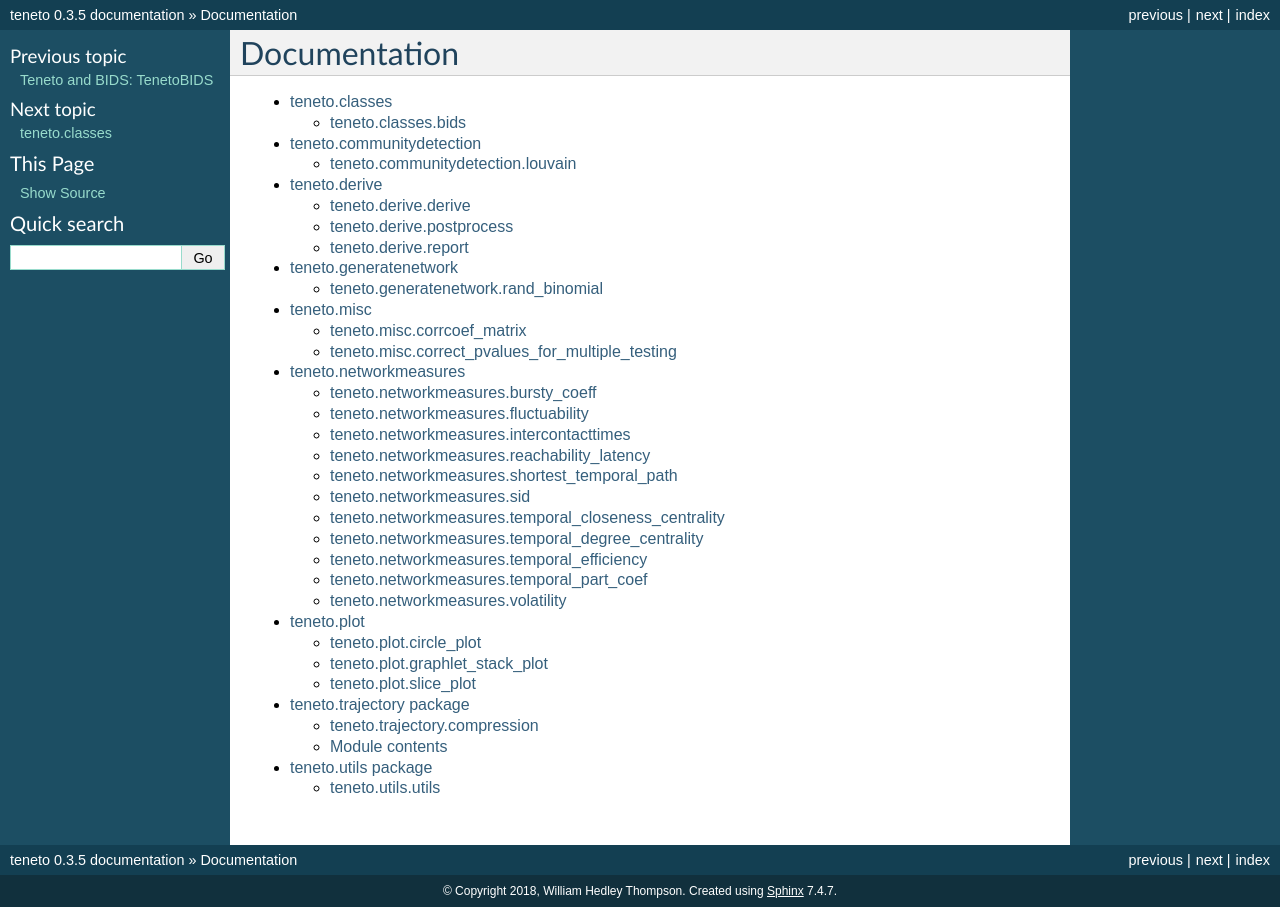
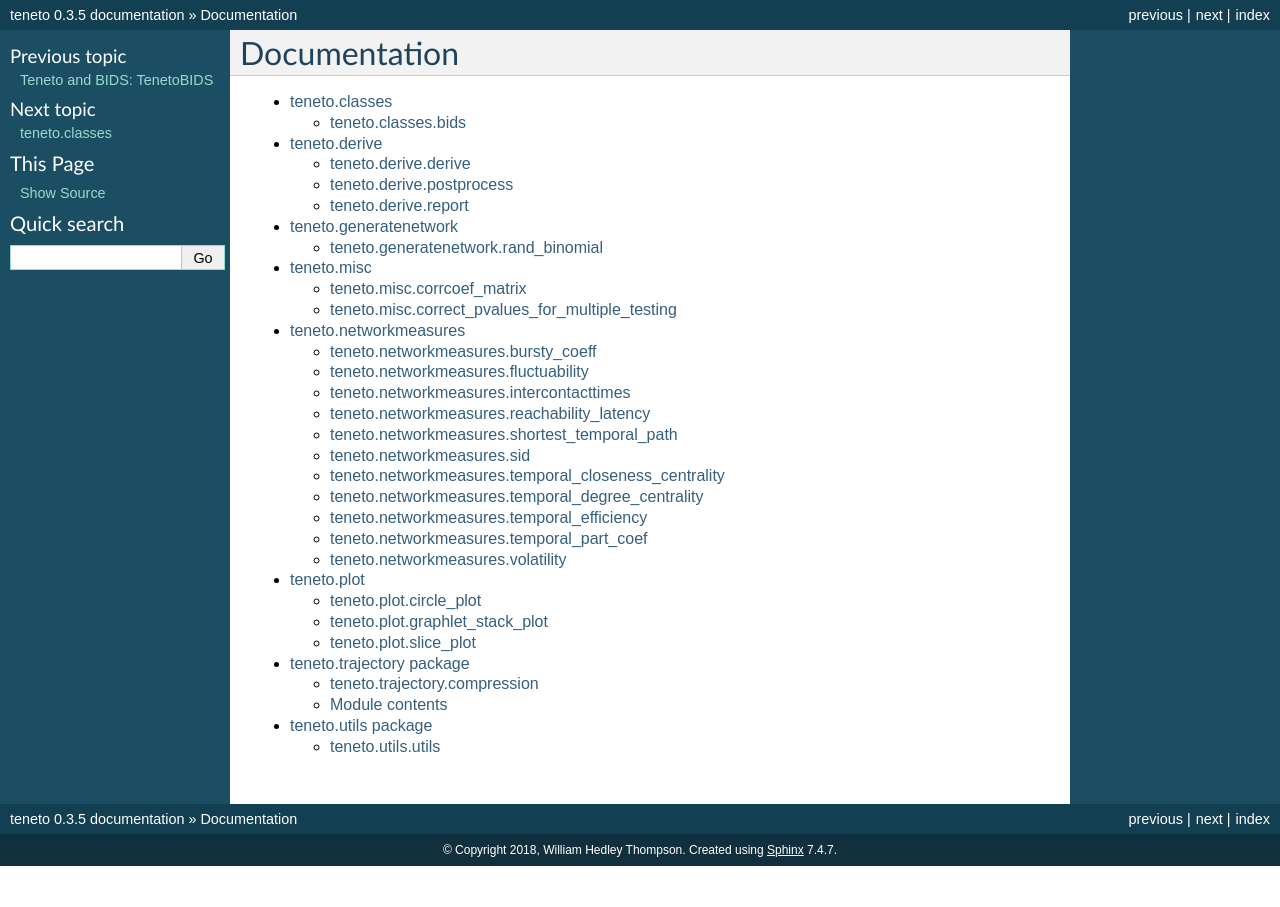
Before and after one commit to wiheto/teneto, a Sphinx documentation site: the page built from docs/teneto.rst, in a window 1280 px wide. Built offline with Sphinx 7.4.7, drawn with Linux system fonts in a browser that asks for light colours.

Commit message:
doc settings update

```diff
--- a/docs/teneto.rst
+++ b/docs/teneto.rst
@@ -2,10 +2,9 @@ Documentation
 ==============
 
 .. toctree::
-    :maxdepth: 2
+    :maxdepth: 3
 
     teneto.classes
-    teneto.communitydetection
     teneto.derive
     teneto.generatenetwork
     teneto.misc
--- a/setup.py
+++ b/setup.py
@@ -5,7 +5,7 @@ General setup for module
 from setuptools import setup, find_packages
 
 setup(name='teneto',
-      version='0.3.5',
+      version='0.4.0-development',
       python_requires='>3.5',
       setup_requires=['pytest-runner'],
       tests_require=['pytest'],
```
